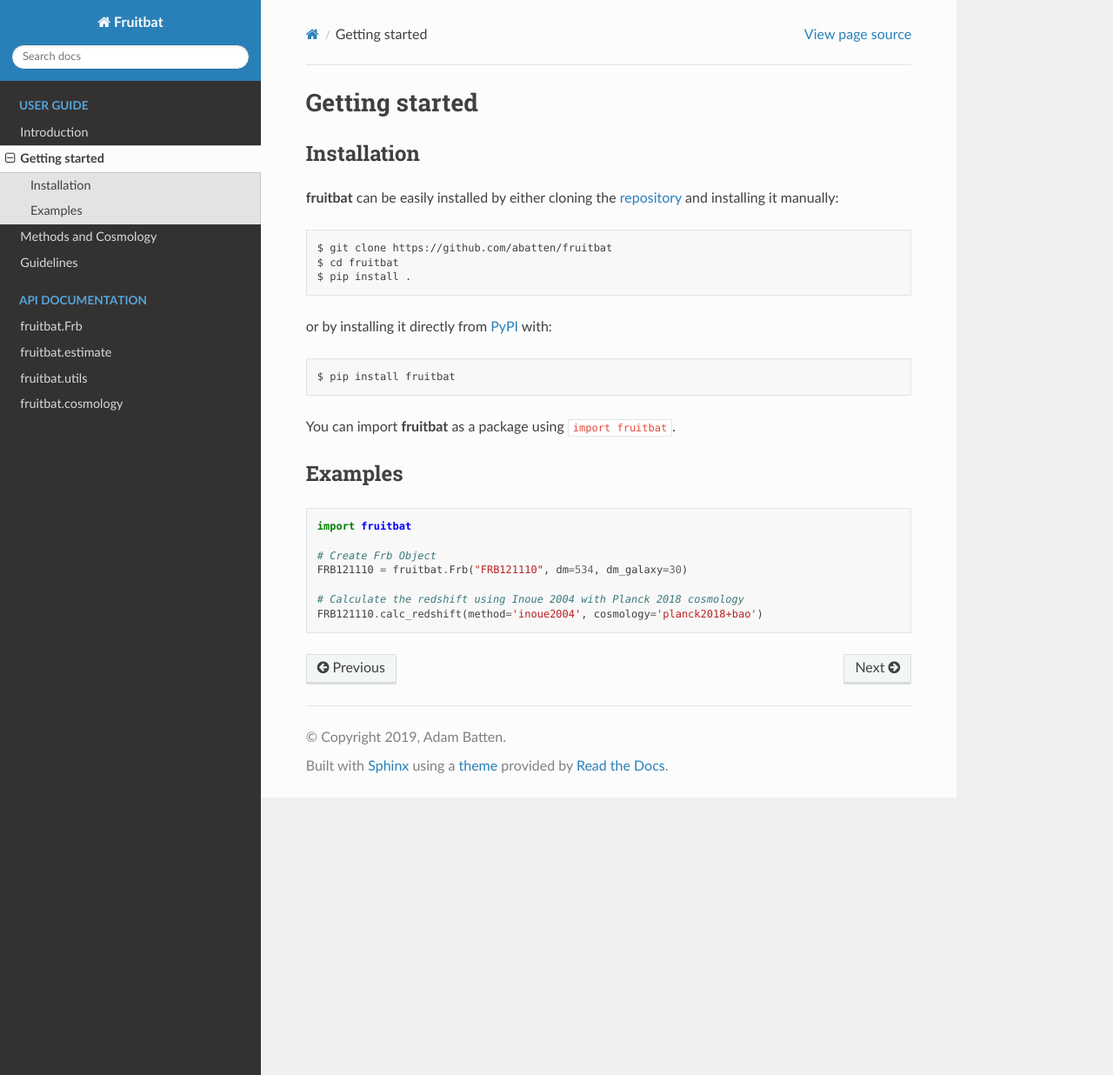
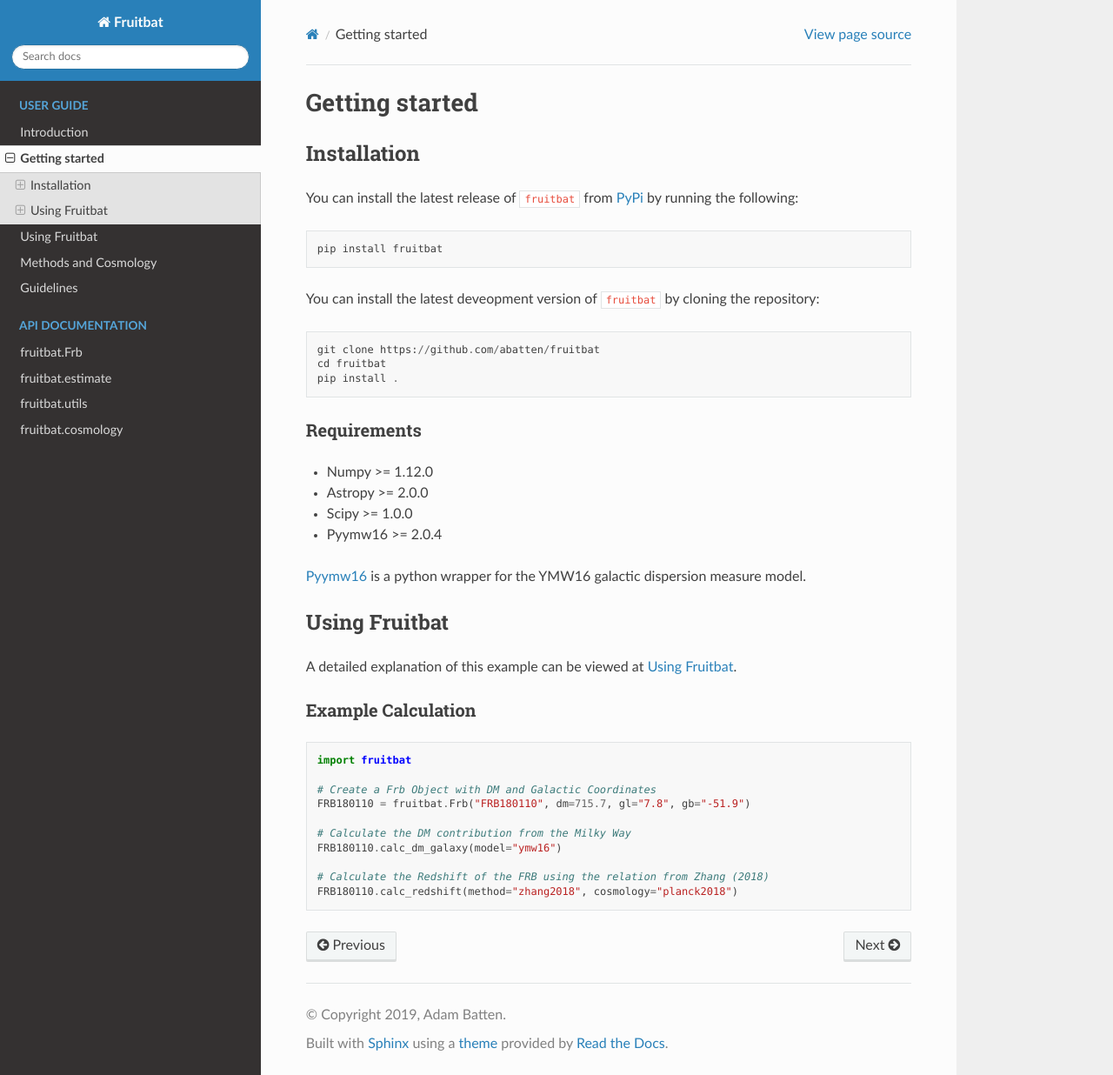
Before and after one commit to abatten/fruitbat, a Sphinx documentation site: the page built from docs/source/user_guide/getting_started.rst, in a window 1280 px wide and 1236 px high. Shown: the whole window at 87% size. Built offline with Sphinx 7.4.7 and the Read the Docs theme 2.0.0, drawn with Linux system fonts in a browser that asks for light colours.

Commit message:
Updated Documentation
* Updated Example usage
* Added detail to introduction

```diff
--- a/docs/source/index.rst
+++ b/docs/source/index.rst
@@ -11,6 +11,7 @@ by *Adam Batten*
 
    user_guide/introduction
    user_guide/getting_started
+   user_guide/using_fruitbat
    user_guide/method_and_cosmology
    user_guide/guidelines
 
--- a/docs/source/user_guide/getting_started.rst
+++ b/docs/source/user_guide/getting_started.rst
@@ -3,33 +3,53 @@ Getting started
 
 Installation
 ------------
-**fruitbat** can be easily installed by either cloning the `repository`_ and
-installing it manually::
+You can install the latest release of ``fruitbat`` from PyPi_ by running
+the following::
 
-    $ git clone https://github.com/abatten/fruitbat
-    $ cd fruitbat
-    $ pip install .
+    pip install fruitbat
 
-or by installing it directly from `PyPI`_ with::
+You can install the latest deveopment version of ``fruitbat`` by cloning
+the repository::
 
-    $ pip install fruitbat
+    git clone https://github.com/abatten/fruitbat
+    cd fruitbat
+    pip install .
 
-You can import **fruitbat** as a package using ``import fruitbat``.
+Requirements
+************
+* Numpy >= 1.12.0
+* Astropy >= 2.0.0
+* Scipy >= 1.0.0
+* Pyymw16 >= 2.0.4
+
+Pyymw16_ is a python wrapper for the YMW16 galactic dispersion measure model.
 
 
-Examples
---------
+Using Fruitbat
+--------------
+
+A detailed explanation of this example can be viewed at `Using Fruitbat`_.
+
+
+Example Calculation
+*******************
 
 .. code-block:: python
 
     import fruitbat
 
-    # Create Frb Object
-    FRB121110 = fruitbat.Frb("FRB121110", dm=534, dm_galaxy=30)
+    # Create a Frb Object with DM and Galactic Coordinates
+    FRB180110 = fruitbat.Frb("FRB180110", dm=715.7, gl="7.8", gb="-51.9")
 
-    # Calculate the redshift using Inoue 2004 with Planck 2018 cosmology
-    FRB121110.calc_redshift(method='inoue2004', cosmology='planck2018+bao')
+    # Calculate the DM contribution from the Milky Way
+    FRB180110.calc_dm_galaxy(model="ymw16")
+
+    # Calculate the Redshift of the FRB using the relation from Zhang (2018)
+    FRB180110.calc_redshift(method="zhang2018", cosmology="planck2018")
+
 
 
 .. _repository: https://github.com/abatten/fruitbat
 .. _PyPI: https://pypi.org/project/fruitbat
+.. _Pyymw16: https://github.com/telegraphic/pyymw16
+.. _Using Fruitbat: https://fruitbat.readthedocs.io/en/latest/user_guide/using_fruitbat.html
--- a/docs/source/user_guide/introduction.rst
+++ b/docs/source/user_guide/introduction.rst
@@ -5,8 +5,8 @@ What are FRBs?
 --------------
 Fast Radio Bursts (FRBs) are a class of radio frequency transients that
 currently have an unknown astrophysical origin [1]_. FRB are characterised by
-their large dispersion measures (DMs; :math:`~100 - 2500 \\rm{pc \\cm^{-3}}`)
-and short durations (:math:`30 \\mu \\rm{s} - 30 \\rm{ms}`).
+their large dispersion measures (DMs; :math:`~100 - 2500\ \rm{pc\ cm^{-3}}`)
+and short durations (:math:`30\ \mu \rm{s} - 30\ \rm{ms}`).
 
 For a database of all currently known FRBs see `frbcat.org`_
 
--- /dev/null
+++ b/docs/source/user_guide/using_fruitbat.rst
@@ -0,0 +1,4 @@
+Using Fruitbat
+==============
+
+Example
```
